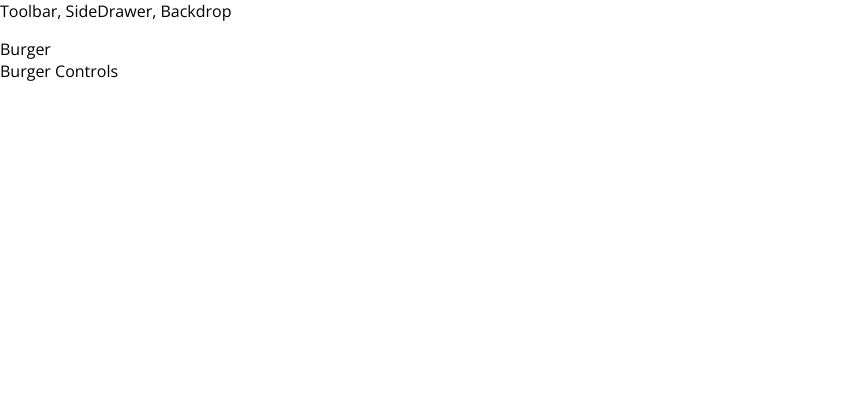
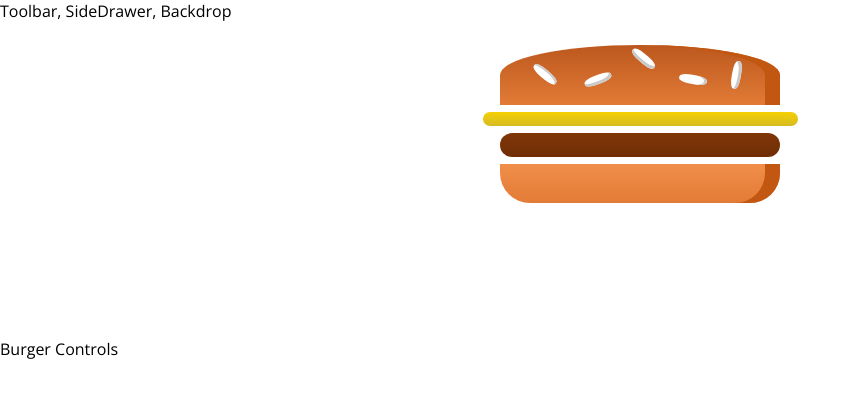
Before and after one commit to brunonavarrete/react-hamburger, a React app: page / in a window 1280 px wide. Shown: the top 398 px of the page, without its empty margins (0-861 px from the left). Built offline with nearby package versions, Linux system fonts and the light colour scheme.

Commit message:
burger renders static ingredients

```diff
--- /dev/null
+++ b/src/components/Burger/Burger.css
@@ -0,0 +1,24 @@
+.Burger {
+	width: 100%;
+	margin: auto;
+	height: 250px;
+	overflow: scroll;
+	text-align: center;
+	font-weight: bold;
+	font-size: 1.2rem;
+}
+
+@media screen and (min-width: 1000px) and (min-height: 700px) {
+	.Burger {
+		width: 700px;
+		height: 660px;
+	}
+
+}
+
+@media screen and (min-width: 500px) and (min-height: 401px) {
+	.Burger {
+		width: 350px;
+		height: 300px;
+	}
+}
--- a/src/components/Burger/Burger.js
+++ b/src/components/Burger/Burger.js
@@ -0,0 +1,16 @@
+import React from 'react';
+import classes from './Burger.css';
+import BurgerIngredient from './BurgerIngredient/BurgerIngredient'
+
+const burger = (props) => {
+  return (
+    <div className={ classes.Burger }>
+		<BurgerIngredient type="bread-top" />
+		<BurgerIngredient type="cheese" />
+		<BurgerIngredient type="meat" />
+		<BurgerIngredient type="bread-bottom" />
+    </div>
+  )
+}
+
+export default burger;
--- /dev/null
+++ b/src/components/Burger/BurgerIngredient/BurgerIngredient.js
@@ -0,0 +1,56 @@
+import React from 'react';
+
+import classes from './BurgerIngredient.css';
+import propTypes from 'prop-types'
+
+class BurgerIngredient extends React.Component {
+    render() {
+        let ingredient = null;
+        switch (this.props.type) {
+            case ('bread-bottom'):
+                ingredient = (
+                    <div className={ classes.BreadBottom }></div>
+                );
+                break;
+            case ('bread-top'):
+                ingredient = (
+                    <div className={ classes.BreadTop }>
+					<div className={ classes.Seeds1 }></div>
+					<div className={ classes.Seeds2 }></div>
+				</div>
+                );
+                break;
+            case ('meat'):
+                ingredient = (
+                    <div className={ classes.Meat }></div>
+                );
+                break;
+            case ('cheese'):
+                ingredient = (
+                    <div className={ classes.Cheese }></div>
+                );
+                break;
+            case ('salad'):
+                ingredient = (
+                    <div className={ classes.Salad }></div>
+                );
+                break;
+            case ('bacon'):
+                ingredient = (
+                    <div className={ classes.Bacon }></div>
+                );
+                break;
+            default:
+                ingredient = null;
+        }
+        return (
+            ingredient
+        )
+    }
+}
+
+BurgerIngredient.propTypes = {
+    type: propTypes.string.isRequired
+}
+
+export default BurgerIngredient;
--- a/src/containers/BurgerBuilder/BurgerBuilder.js
+++ b/src/containers/BurgerBuilder/BurgerBuilder.js
@@ -1,11 +1,12 @@
 import React from 'react';
 import Aux from '../../hoc/Aux';
+import Burger from '../../components/Burger/Burger'
 
 class BurgerBuilder extends React.Component {
 	render() {
 		return (
 			<Aux>
-				<div>Burger</div>
+				<Burger />
 				<div>Burger Controls</div>
 			</Aux>
 		);
```
Also changed, not shown: src/components/Burger/BurgerIngridient/BurgerIngredient.js (deleted, +0 -57 lines), src/components/Burger/BurgerIngredient/BurgerIngredient.css (renamed from src/components/Burger/BurgerIngridient/BurgerIngredient.css).
